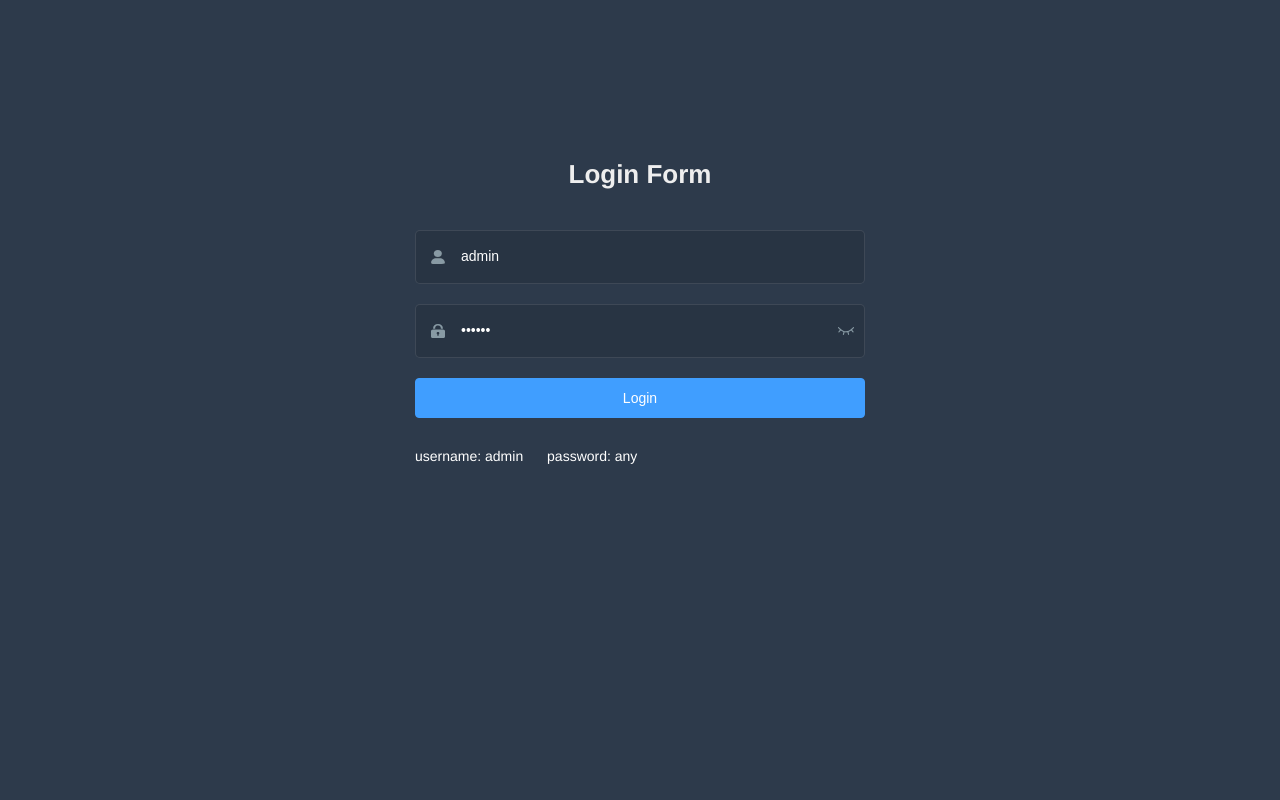
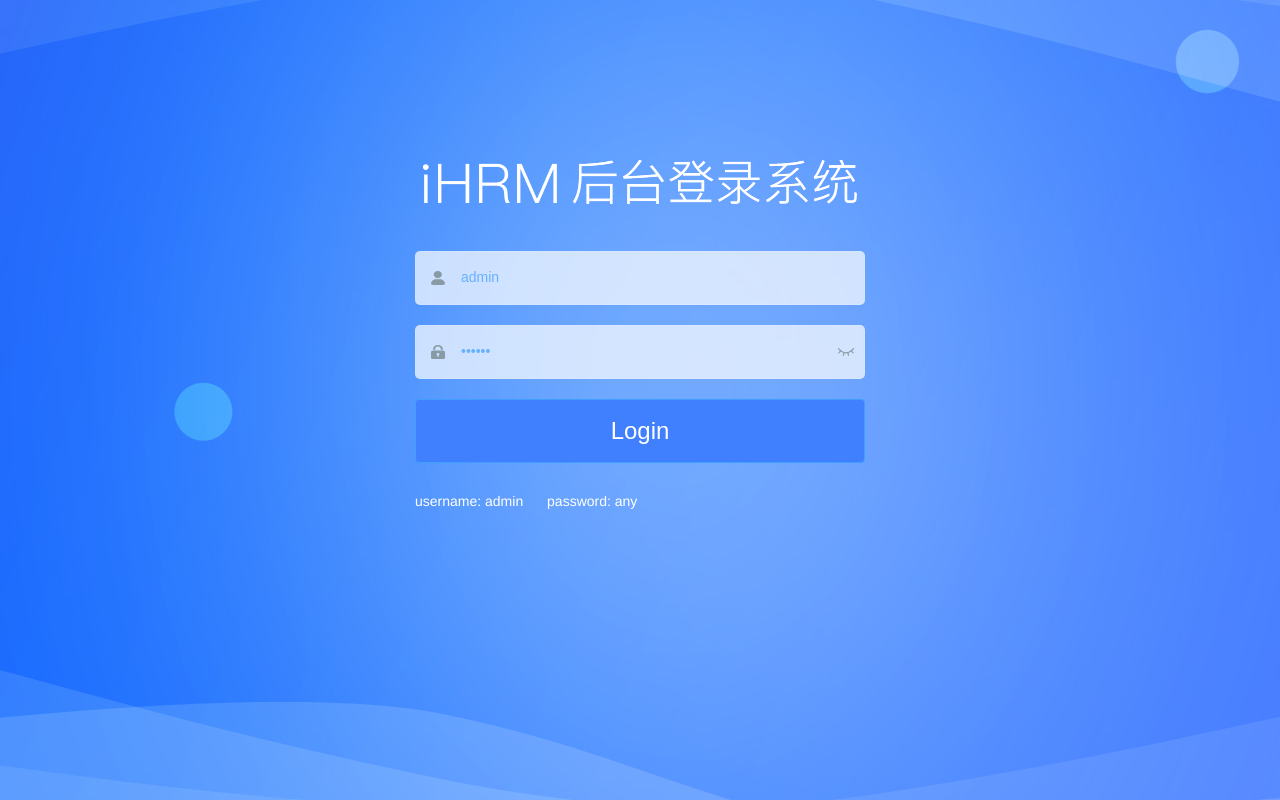
Before and after one commit to xiaoyu-creat/HR-resourece, a Vue app: page /#/login in a window 1280 px wide. Built offline with nearby package versions, Linux system fonts and the light colour scheme.

Commit message:
feat:登录页面布局改造

```diff
--- a/src/views/login/index.vue
+++ b/src/views/login/index.vue
@@ -3,7 +3,9 @@
     <el-form ref="loginForm" :model="loginForm" :rules="loginRules" class="login-form" auto-complete="on" label-position="left">
 
       <div class="title-container">
-        <h3 class="title">Login Form</h3>
+        <h3 class="title">
+          <img src="@/assets/common/login-logo.png" alt="">
+        </h3>
       </div>
 
       <el-form-item prop="username">
@@ -41,7 +43,7 @@
         </span>
       </el-form-item>
 
-      <el-button :loading="loading" type="primary" style="width:100%;margin-bottom:30px;" @click.native.prevent="handleLogin">Login</el-button>
+      <el-button class="loginBtn" :loading="loading" type="primary" style="width:100%;margin-bottom:30px;" @click.native.prevent="handleLogin">Login</el-button>
 
       <div class="tips">
         <span style="margin-right:20px;">username: admin</span>
@@ -137,7 +139,7 @@
 /* Detail see https://github.com/PanJiaChen/vue-element-admin/pull/927 */
 
 $bg:#283443;
-$light_gray:#fff;
+$light_gray:#68b0fe;
 $cursor: #fff;
 
 @supports (-webkit-mask: none) and (not (cater-color: $cursor)) {
@@ -148,6 +150,8 @@
 
 /* reset element-ui css */
 .login-container {
+  background-image: url('~@/assets/common/login.jpg'); // 设置背景图片
+  background-position: center; // 将图片位置设置为充满整个屏幕
   .el-input {
     display: inline-block;
     height: 47px;
@@ -172,9 +176,12 @@
 
   .el-form-item {
     border: 1px solid rgba(255, 255, 255, 0.1);
-    background: rgba(0, 0, 0, 0.1);
+    background: rgba(255, 255, 255, 0.7);
     border-radius: 5px;
     color: #454545;
+  }
+  .el-form-item__error {
+    color: #fff
   }
 }
 </style>
@@ -240,5 +247,13 @@
     cursor: pointer;
     user-select: none;
   }
+
+  .loginBtn {
+  background: #407ffe;
+  height: 64px;
+  line-height: 32px;
+  font-size: 24px;
+}
+
 }
 </style>
```
